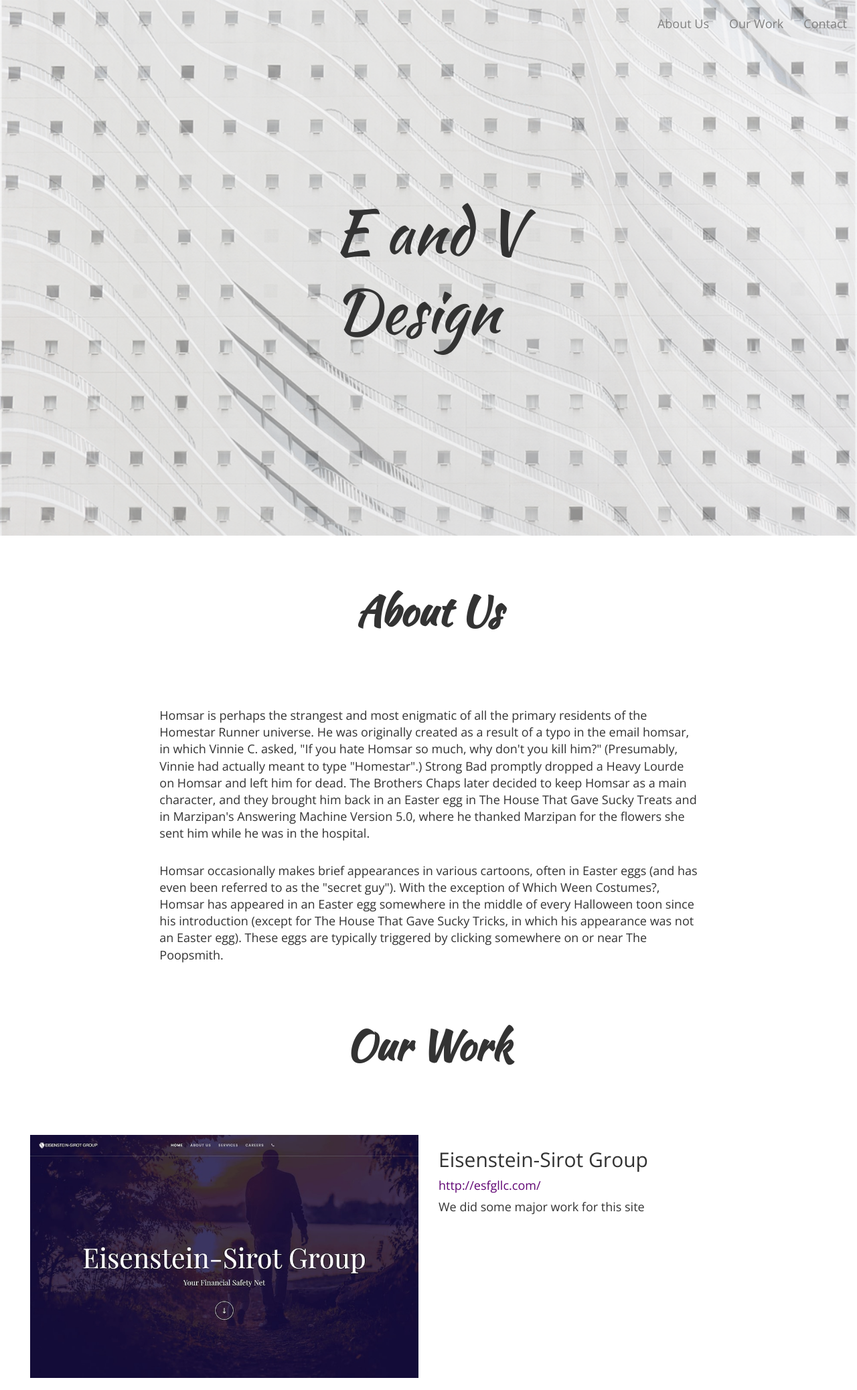
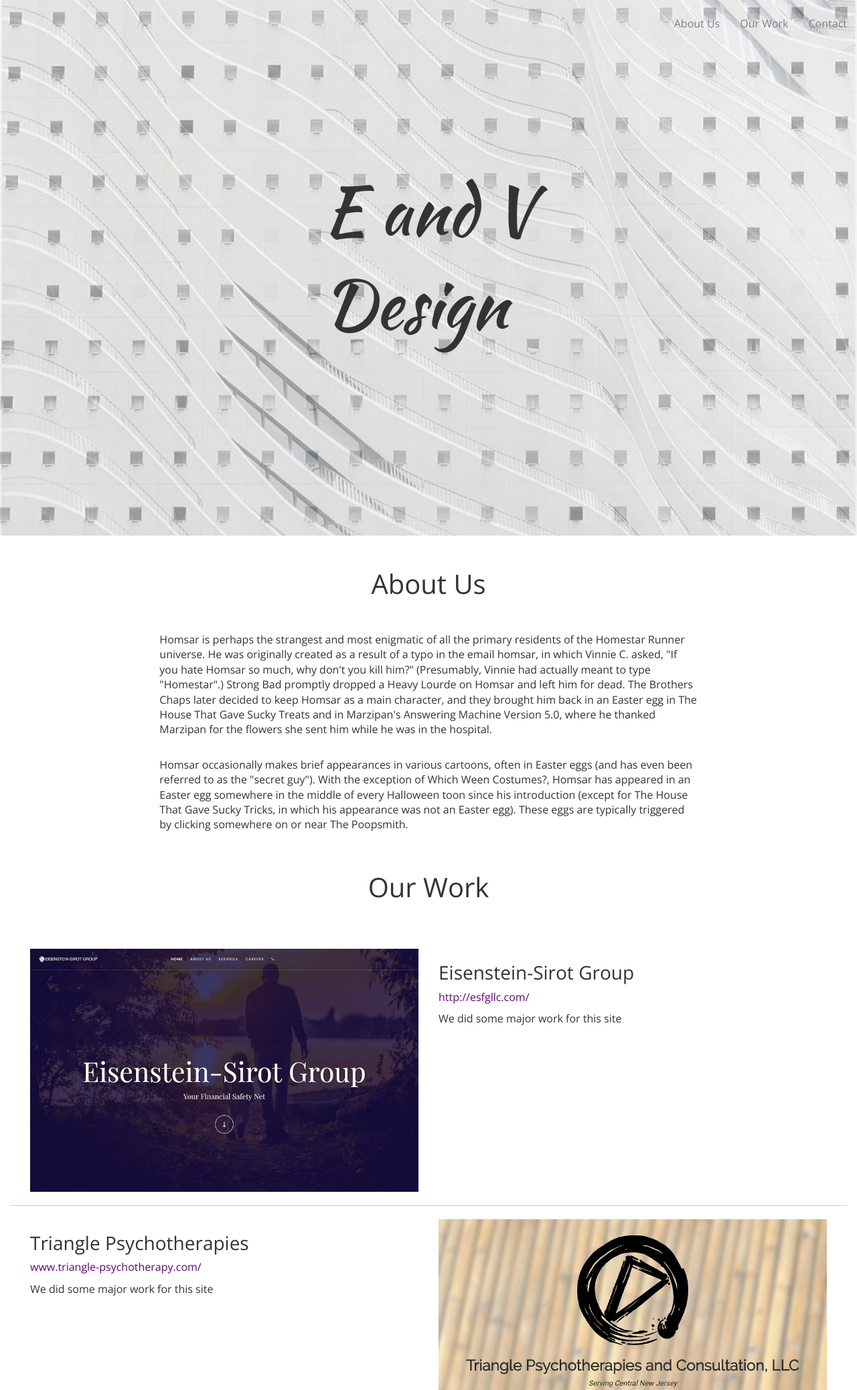
Before and after one commit to eliezerwohl/e-and-v-design, a PHP site: page / in a window 1280 px wide. Shown: the top 2076 px of the page at 67% size. Run offline with PHP 8.4, Linux system fonts and the light colour scheme; some libraries are stand-ins or nearby versions.

Commit message:
vicky redisign changes

```diff
--- a/index.html
+++ b/index.html
@@ -1,5 +1,5 @@
 <!DOCTYPE html>
-<html html lang="en">
+<html lang="en">
    <head>
       <meta charset="utf-8">
       <meta http-equiv="X-UA-Compatible" content="IE=edge">
@@ -10,6 +10,9 @@
       <link rel="stylesheet" type="text/css" href="styles/main.css">
       <title>E and V Design | Web Designers, Developers, SEO</title>
       <meta name="Description" content=''>
+      <meta name="robots" content="noindex">
+
+      <meta name="googlebot" content="noindex">
    </head>
    <body>
       <nav class="elieNav navbar nav  navbar-default topNav navbar-fixed-top">
@@ -51,8 +54,6 @@
                <h2> About Us</h2>
             </div>
             <div class="contentContainer col-md-8 col-md-offset-2">
-               <p></p>
-               <br>
                <p>
                   Homsar is perhaps the strangest and most enigmatic of all the primary residents of the Homestar Runner universe. He was originally created as a result of a typo in the email homsar, in which Vinnie C. asked, "If you hate Homsar so much, why don't you kill him?" (Presumably, Vinnie had actually meant to type "Homestar".) Strong Bad promptly dropped a Heavy Lourde on Homsar and left him for dead. The Brothers Chaps later decided to keep Homsar as a main character, and they brought him back in an Easter egg in The House That Gave Sucky Treats and in Marzipan's Answering Machine Version 5.0, where he thanked Marzipan for the flowers she sent him while he was in the hospital.
                </p>
@@ -73,7 +74,7 @@
                   <a target="_blank" href="http://esfgllc.com/">
                      <p>http://esfgllc.com/</p>
                   </a>
-                  <h4>We did some major work for this site</h4>
+                  <p>We did some major work for this site</p>
                </div>
             </div>
             <div class="col-md-12 workDiv">
@@ -85,7 +86,7 @@
                   <a target="_blank" href="http://www.triangle-psychotherapy.com/">
                      <p>www.triangle-psychotherapy.com/</p>
                   </a>
-                  <h4>We did some major work for this site</h4>
+                  <p>We did some major work for this site</p>
                </div>
             </div>
             <div class="col-md-12 workDiv">
@@ -95,7 +96,7 @@
                <div class="col-md-6">
                   <h3> Assisting Hands</h3>
                   <p>&nbsp;</p>
-                  <h4>We did some major work for this site</h4>
+                  <p>We did some major work for this site</p>
                </div>
             </div>
             <div class="col-md-12 workDiv">
@@ -107,7 +108,7 @@
                   <a target="_blank" href="http://www.libertyvicemusic.com/">
                      <p>www.libertyvicemusic.com</p>
                   </a>
-                  <h4>We did some major work for this site</h4>
+                  <p>We did some major work for this site</p>
                </div>
             </div>
                <div class="col-md-12 workDiv">
@@ -115,11 +116,11 @@
                      <img src="img/library.jpg" class="img-responsive">
                   </div>
                   <div class="col-md-6">
-                     <h3>BCLS</h3>
+                     <h3>BCLSF</h3>
                      <a target="_blank" href="http://www.bclsf.org/">
                         <p>www.bclsf.org/</p>
                      </a>
-                     <h4>We did some major work for this site</h4>
+                     <p>We did some major work for this site</p>
                   </div>
                </div>
             </div>
@@ -154,11 +155,10 @@
             </div>
          </div>
       </div>
-      <footer>
-        <h4> this is the footer<h4>
+      <footer class="text-center">
+         &copy; 2017 E and V Design.  All rights reserved.
       </footer>
       <script src="https://ajax.googleapis.com/ajax/libs/jquery/3.2.1/jquery.min.js"></script>
-      <script src="js/scrollsmooth.js"></script>
       <script type="text/javascript" src="js/main.js"></script>
    </body>
 </html>
--- a/styles/main.css
+++ b/styles/main.css
@@ -1,9 +1,9 @@
-h1,h2, .navbar-brand {
+h1, .navbar-brand {
 	font-family:  'Kaushan Script', cursive;
 }
 
 h3 {
-	font-size: 30px;
+	font-size: 28px;
 /*	margin-top: 10px;*/
 }
 
@@ -40,13 +40,14 @@ body {
 	color:white;
 }
 
+
 #main button:active {
 	text-decoration: underline;
 }
 
 
 .welcomeBackground {
-  background: url(../img/background.png) no-repeat ;
+  background: url(../img/background.jpg) no-repeat ;
   background-size: cover;
   min-height: 100vh;
 }
@@ -67,13 +68,26 @@ body {
 	color: #600473;
 	opacity: 0.7;
 }
+
+
 ul li {
-	font-size: 18px;
+	font-size: 16px;
+	color: #CDCCDA;
 }
 
-ul li, ul li:hover, .active {
-	border-radius: 10px;
+ul li:hover {
+	background-color:transparent;
+	font-style: italic;
 }
+
+.navbar-default .navbar-nav > .active > a,
+.navbar-default .navbar-nav > .active > a:focus,
+.navbar-default .navbar-nav > .active > a:hover {
+	font-weight: 700;
+	background-color: white;
+	color: #600473;
+}
+
 .navbar-nav, .navbar-header {
  	margin-top: 10px
 }
@@ -102,14 +116,15 @@ ul li, ul li:hover, .active {
 }
 
 .welcomeDiv h1 {
-	font-size: 90px;
+	font-size: 100px;
+	margin-top: 0px;
+	margin-bottom: 30px;
 /*	font-weight: 700;*/
 }
 
 .banner h2 {
-  font-size: 60px;
-  padding: 80px 0px;
-  font-weight: 600;
+  font-size: 40px;
+  padding: 50px 0px;
   float:none;
   margin:0 auto;
   /*color:#600473;*/
@@ -127,16 +142,15 @@ ul li, ul li:hover, .active {
 .storyHeader h3 {
 	color:#6093b0
 }
-ul li:hover {
-	background-color: lightgray;
-}
+
 #main p {
-  font-size: 18px;
+  font-size: 16px;
   line-height: 1.4em;
 }
 
 #main .workDiv {
 	padding: 20px 15px;
+	border-bottom: 1px solid 	#CDCCDA;
 }
 
 .bannerBackground {
@@ -153,7 +167,7 @@ ul li:hover {
 }
 
 #contact {
-	min-height: calc(100vh - 100px);
+	min-height: calc(100vh - 80px);
 }
 
 
@@ -201,6 +215,7 @@ ul li:hover {
 
 footer {
 	min-height: 40px;
+	font-size: 12px;
 }
 
 @media (max-width: 767px) {
@@ -211,9 +226,6 @@ footer {
 	.elieNav, .navbar-header {
 		height:50px;
 		margin-top: 0px
-	}
-	.banner h2 {
-  	font-size: 60px;
 	}
 	.navbar-brand {
 		font-size: 2em;
@@ -238,4 +250,12 @@ footer {
     border-bottom:1px solid #808080;
 	}
 
+	.banner h2 {
+		font-size: 36px;
+	}
+
+	h3 {
+		font-size: 26px;
+	}
+
 }
```
Also changed, not shown: img/background.jpg (added).
